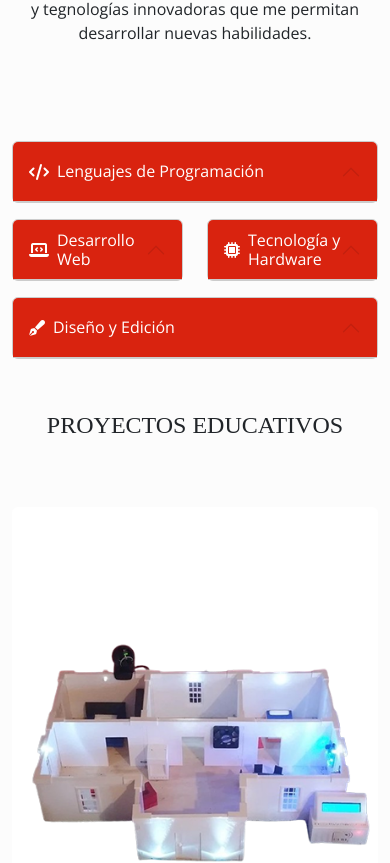
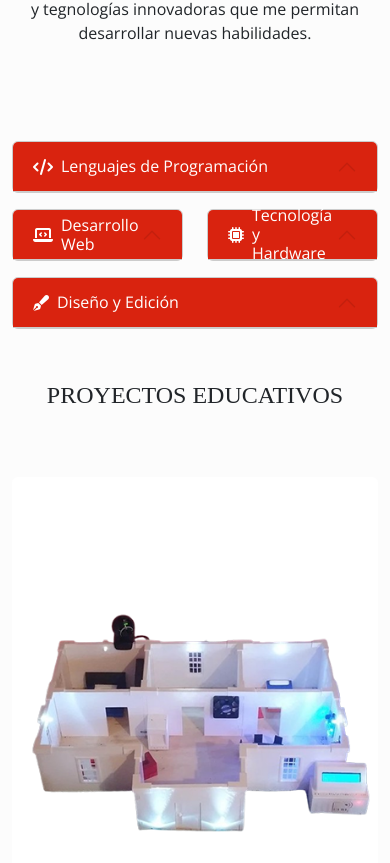
Before and after one commit to cacs1986/portfolio-carla-colina, a React (Create React App) app: page / in a window 390 px wide. Shown: the part 1017-1880 px from the top of the page. Built offline with nearby package versions, Linux system fonts and the light colour scheme; a web font is replaced by a local one.

Commit message:
Agregado ultma act

```diff
--- a/src/App.css
+++ b/src/App.css
@@ -42,14 +42,19 @@
   background-color: #f8f9fa;
   color: #000;
 }
-@media (max-width: 576px) {
-  .accordion-button {
-    height: 60px;
-    padding: 0 1rem;
-    font-size: 1rem;
-    display: flex;
-    align-items: center;
-    justify-content: center;
-    overflow: hidden;
-  }
+
+
+.accordion {
+  width: 100%;  /* En móviles, usa todo el ancho */
+  max-width: 400px; /* Ajusta este valor según lo que necesites */
+  margin: auto; /* Centra el acordeón */
 }
+
+.accordion-button {
+  box-sizing: border-box;  /* Asegura que el padding y borde estén dentro del alto */
+  height: 50px;  /* Alto fijo */
+  display: flex;
+  align-items: center;
+  justify-content: center;
+  padding: 0 20px;
+}
--- a/src/components/Footer.js
+++ b/src/components/Footer.js
@@ -12,8 +12,11 @@ const Footer = () => {
                         <a href="mailto:cacs1986@gmail.com" className="text-white me-3">
                             <i className="fa-solid fa-envelope"></i> cacs1986@gmail.com
                         </a>
-                        <a href="https://linkedin.com/in/tu-perfil" target="_blank" className="text-white me-3">
+                        <a href="https://linkedin.com/in/carla-colina" target="_blank" className="text-white me-3">
                             <i className="fa-brands fa-linkedin"></i>
+                        </a>
+                        <a href="https://github.com/cacs1986" target="_blank" class="text-white">
+                            <i class="fa-brands fa-github"></i>
                         </a>
                     </div>
                 </div>
--- a/src/pages/About.js
+++ b/src/pages/About.js
@@ -7,7 +7,7 @@ const About = () => {
 
         <div className="col-md-4 text-center">
           <img
-            src="/images/profile.png"
+            src={`${process.env.PUBLIC_URL}/images/profile.png`}
             className="img-fluid"
             alt="Foto de Carla"
           />
@@ -38,7 +38,7 @@ const About = () => {
 
         <div className="col mb-3">
 
-          <div className="accordion">
+          <div className="accordion" style={{ maxHeight: "400px" }}>
             <div className="accordion-item">
               <h2 className="accordion-header">
                 <button className="accordion-button text-white bg-primary"
@@ -64,7 +64,7 @@ const About = () => {
         </div>
 
         <div className="col mb-3">
-        <div className="accordion">
+        <div className="accordion" style={{ maxHeight: "400px" }}>
             <div className="accordion-item">
               <h2 className="accordion-header">
                 <button className="accordion-button text-white bg-primary"
@@ -98,7 +98,7 @@ const About = () => {
         </div>
 
         <div className="col">
-        <div className="accordion">
+        <div className="accordion" style={{ maxHeight: "400px" }}>
             <div className="accordion-item">
               <h2 className="accordion-header">
                 <button className="accordion-button text-white bg-primary"
@@ -120,7 +120,7 @@ const About = () => {
         </div>
 
         <div className="col">
-        <div className="accordion">
+        <div className="accordion"style={{ maxHeight: "400px" }}>
             <div className="accordion-item">
               <h2 className="accordion-header">
                 <button className="accordion-button text-white bg-primary"
--- a/src/pages/Contact.js
+++ b/src/pages/Contact.js
@@ -16,7 +16,7 @@ const Contact = () => {
         <div className="col-md-4 mt-5 mb-5">
           <i className="fa-solid fa-share-alt fa-2x"></i>
           <p>
-            <a href="https://www.linkedin.com/in/carla-colina-6001a5134" target="_blank">LinkedIn</a>
+            <a href="https://www.linkedin.com/in/carla-colina" target="_blank">LinkedIn</a>
           </p>
         </div>
       </div>
--- a/src/pages/Projects.js
+++ b/src/pages/Projects.js
@@ -7,7 +7,7 @@ const Projects = () => {
         <div className="row">
           <div className="col mt-5 mb-5 d-flex justify-content-center">
             <div className="card border-0" style={{ width: "23rem" }}>
-              <img src="/images/projects/casa-auto.png" className="card-img-top" alt="..." />
+              <img src= {`${process.env.PUBLIC_URL}/images/projects/casa-auto.png`} className="card-img-top" alt="..." />
               <div className="card-body">
                 <h5 className="card-title text-center text-primary fw-bold">Casa automatizada con ARDUINO</h5>
                 <p className="card-text">
@@ -20,7 +20,7 @@ const Projects = () => {
           </div>
           <div className="col mt-5 mb-5 d-flex justify-content-center">
             <div className="card border-0" style={{ width: "23rem" }}>
-              <img src="/images/projects/animatronic.png" className="card-img-top" alt="..." />
+              <img src={`${process.env.PUBLIC_URL}/images/projects/animatronic.png`} className="card-img-top" alt="..." />
               <div className="card-body">
                 <h5 className="card-title text-center text-primary fw-bold">Animatronic con ARDUINO</h5>
                 <p className="card-text">
@@ -35,7 +35,7 @@ const Projects = () => {
 
           <div className="col mt-5 mb-5 d-flex justify-content-center">
             <div className="card border-0" style={{ width: "23rem" }}>
-              <img src="/images/projects/alarma.png" className="card-img-top" alt="..." />
+              <img src={`${process.env.PUBLIC_URL}/images/projects/alarma.png`} className="card-img-top" alt="..." />
               <div className="card-body">
                 <h5 className="card-title text-center text-primary fw-bold">Alarma de Seguridad con ARDUINO</h5>
                 <p className="card-text">
@@ -49,7 +49,7 @@ const Projects = () => {
 
           <div className="col mt-5 mb-5 d-flex justify-content-center">
             <div className="card border-0" style={{ width: "23rem" }}>
-              <img src="/images/projects/auto-controlBT.jpg" className="card-img-top" alt="..." />
+              <img src={`${process.env.PUBLIC_URL}/images/projects/auto-controlBT.jpg`} className="card-img-top" alt="..." />
               <div className="card-body">
                 <h5 className="card-title text-center text-primary fw-bold">Auto control Bluetooth con ARDUINO</h5>
                 <p className="card-text">
```
